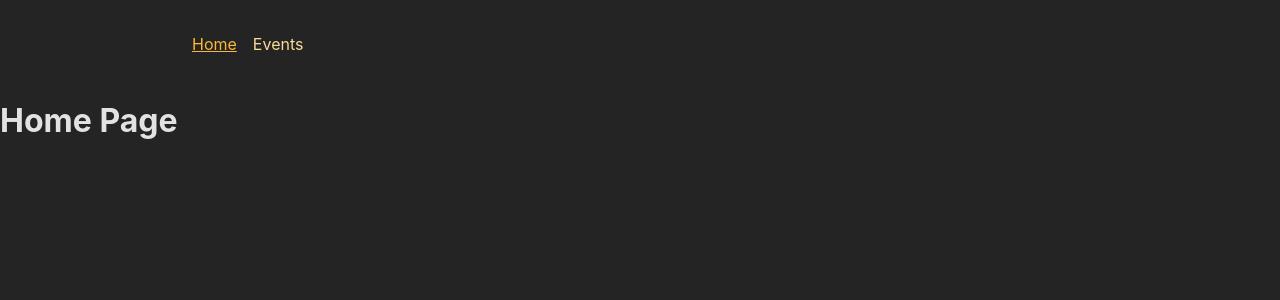
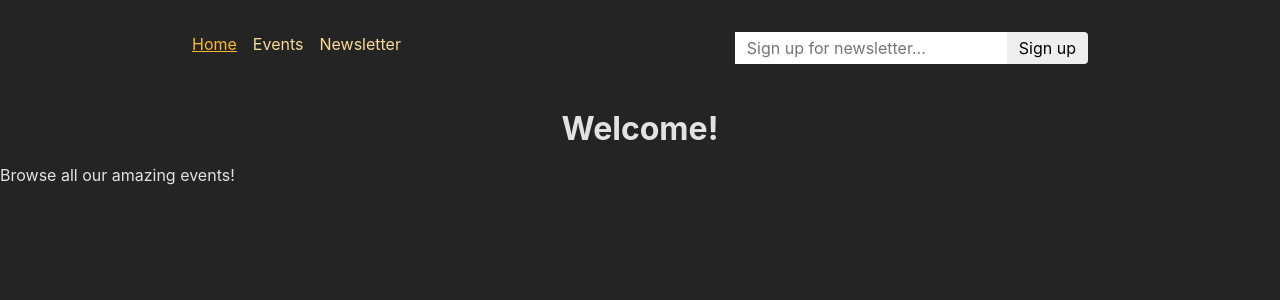
Before and after one commit to karapy/react-customHook-fetch, a React (Create React App) app: page / in a window 1280 px wide. Shown: the top 300 px of the page. Built offline with nearby package versions, Linux system fonts and the light colour scheme.

Commit message:
section 20 finish

```diff
--- a/src/App.js
+++ b/src/App.js
@@ -2,14 +2,16 @@ import { createBrowserRouter, RouterProvider } from "react-router-dom";
 import HomePage from "./pages/HomePage";
 import EventsPage, { getEventData } from "./pages/EventsPage";
 import EventDetailPage, {
-  loader as eventDetailLoader,
+  loader as eventDetailLoader, action as deleteEventAction
 } from "./pages/EventDetailPage";
-import NewEventPage, { action as newEventAction } from "./pages/NewEventPage";
+import NewEventPage from "./pages/NewEventPage";
 import EditEventPage from "./pages/EditEventPage";
 import Root from "./pages/Root";
 import EventsRootLayout from "./pages/EventsRootLayout";
 import Error from "./pages/Error";
+import { action as patchEventAction } from './components/EventForm';
 import React from "react";
+import NewsletterPage, {action as newsLetterAction} from "./pages/Newsletter";
 
 const router = createBrowserRouter([
   {
@@ -38,16 +40,23 @@ const router = createBrowserRouter([
               {
                 index: true,
                 element: <EventDetailPage />,
+                action: deleteEventAction,
               },
               {
                 path: "edit",
                 element: <EditEventPage />,
+                action: patchEventAction, //manipulate it
               },
             ],
           },
-          { path: "new", element: <NewEventPage />, action: newEventAction },
+          { path: "new", element: <NewEventPage />, action: patchEventAction },//new event action
         ],
       },
+      {
+        path: 'newsletter',
+        element: <NewsletterPage/>,
+        action: newsLetterAction
+      }
     ],
   },
 ]);
--- a/src/components/EventForm.js
+++ b/src/components/EventForm.js
@@ -1,22 +1,30 @@
-import { useNavigate, Form } from "react-router-dom";
+import { useNavigate, Form, useNavigation, useActionData, json, redirect } from "react-router-dom";
 
 import classes from "./EventForm.module.css";
 
 function EventForm({ method, event }) {
   const navigate = useNavigate();
+  const data = useActionData();
+  console.log(data)
+  const navigation = useNavigation();
+  console.log(navigation.state)
+  const isLoading  = navigate.state === 'loading';
+  const isSubmiting = navigation.state === 'submitting';
+
   function cancelHandler() {
     navigate("..");
   }
 
   return (
-    <Form method='post' className={classes.form}>
+    <Form method={method} className={classes.form}>
+    {data && data.errors && <ul>{Object.values(data.errors).map(err => <li key={err}>{err}</li>)}</ul>}
       <p>
         <label htmlFor="title">Title</label>
         <input
           id="title"
           type="text"
           name="title"
-          required
+          // required
           defaultValue={event ? event.title : ""}
         />
       </p>
@@ -26,7 +34,7 @@ function EventForm({ method, event }) {
           id="image"
           type="url"
           name="image"
-          required
+          // required
           defaultValue={event ? event.image : ""}
         />
       </p>
@@ -36,7 +44,7 @@ function EventForm({ method, event }) {
           id="date"
           type="date"
           name="date"
-          required
+          // required
           defaultValue={event ? event.date : ""}
         />
       </p>
@@ -46,7 +54,7 @@ function EventForm({ method, event }) {
           id="description"
           name="description"
           rows="5"
-          required
+          // required
           defaultValue={event ? event.description : ""}
         />
       </p>
@@ -54,10 +62,43 @@ function EventForm({ method, event }) {
         <button type="button" onClick={cancelHandler}>
           Cancel
         </button>
-        <button>Save</button>
+        <button disabled={isSubmiting}>{isSubmiting && !isLoading ? 'Submitting ...' : 'Save'}</button>
       </div>
     </Form>
   );
 }
 
 export default EventForm;
+
+export const action = async ({request, params}) => {
+  const data = await request.formData();
+  const method = request.method;
+  const eventData = {
+    title: data.get('title'),
+    image: data.get('image'),
+    date: data.get('date'),
+    description: data.get('description'),
+  }
+  let url = 'http://localhost:8080/events'
+  if (method === 'PATCH') {
+    const id = params.id;
+    url = 'http://localhost:8080/events/' + id
+  }
+
+  const response = await fetch(url, {
+    method: method,
+    headers: {
+      'Content-Type': 'application/json'
+    },
+    body: JSON.stringify(eventData)
+  });
+
+  if (response.status === 422) {
+    return response
+  }
+  if (!response.ok) {
+    throw json({'message': 'counld not save message'}, {status: 500})
+  }
+  return redirect('/events')
+
+}
--- a/src/components/EventItem.js
+++ b/src/components/EventItem.js
@@ -1,10 +1,17 @@
-import { Link } from 'react-router-dom';
+import { Link, useSubmit } from 'react-router-dom';
 import classes from './EventItem.module.css';
 
 
 function EventItem({ event }) {
+  const submit = useSubmit()
   function startDeleteHandler() {
     // ...
+    const proceed = window.confirm("are you sure you want to delete?");
+
+    if (proceed) {
+      //
+      submit(null, {method: 'delete'})
+    }
   }
 
   return (
--- a/src/components/MainNavigation.js
+++ b/src/components/MainNavigation.js
@@ -1,5 +1,7 @@
 import { NavLink } from 'react-router-dom';
+
 import classes from './MainNavigation.module.css';
+import NewsletterSignup from './NewsletterSignup';
 
 function MainNavigation() {
   return (
@@ -7,13 +9,39 @@ function MainNavigation() {
       <nav>
         <ul className={classes.list}>
           <li>
-            <NavLink to="/" className={({isActive})=> isActive ? classes.active : undefined} end>Home</NavLink>
+            <NavLink
+              to="/"
+              className={({ isActive }) =>
+                isActive ? classes.active : undefined
+              }
+              end
+            >
+              Home
+            </NavLink>
           </li>
           <li>
-          <NavLink to="/events" className={({isActive})=> isActive ? classes.active : undefined}>Events</NavLink>
+            <NavLink
+              to="/events"
+              className={({ isActive }) =>
+                isActive ? classes.active : undefined
+              }
+            >
+              Events
+            </NavLink>
+          </li>
+          <li>
+            <NavLink
+              to="/newsletter"
+              className={({ isActive }) =>
+                isActive ? classes.active : undefined
+              }
+            >
+              Newsletter
+            </NavLink>
           </li>
         </ul>
       </nav>
+      <NewsletterSignup />
     </header>
   );
 }
--- /dev/null
+++ b/src/components/NewsletterSignup.js
@@ -0,0 +1,18 @@
+import { useFetcher } from 'react-router-dom';
+import classes from './NewsletterSignup.module.css';
+
+function NewsletterSignup() {
+    const fetcher = useFetcher()
+  return (
+    <fetcher.Form method="post" action="/newsletter" className={classes.newsletter}>
+      <input
+        type="email"
+        placeholder="Sign up for newsletter..."
+        aria-label="Sign up for newsletter"
+      />
+      <button>Sign up</button>
+    </fetcher.Form>
+  );
+}
+
+export default NewsletterSignup;
--- /dev/null
+++ b/src/components/NewsletterSignup.module.css
@@ -0,0 +1,18 @@
+.newsletter input,
+.newsletter button {
+  font: inherit;
+  padding: 0.25rem 0.75rem;
+  border-radius: 0;
+  border: none;
+}
+
+.newsletter button {
+  border-top-right-radius: 4px;
+  border-bottom-right-radius: 4px;
+  cursor: pointer;
+}
+
+.newsletter button:hover {
+  background-color: var(--color-primary-300);
+  color: var(--color-gray-800);
+}
--- a/src/pages/EditEventPage.js
+++ b/src/pages/EditEventPage.js
@@ -9,7 +9,7 @@ function EditEventPage() {
 
 
   return (
-    <EventForm event={event}/>
+    <EventForm event={event} method="patch"/>
   )
 }
 
--- a/src/pages/EventDetailPage.js
+++ b/src/pages/EventDetailPage.js
@@ -1,5 +1,5 @@
 
-import { useRouteLoaderData, json } from "react-router-dom";
+import { useRouteLoaderData, json, redirect } from "react-router-dom";
 import EventItem from '../components/EventItem'
 
 function EventDetailPage() {
@@ -9,7 +9,6 @@ function EventDetailPage() {
   return (
     <>
       <EventItem event={data.event}/>
-
     </>
   );
 }
@@ -28,3 +27,15 @@ export const loader = async ({request, params}) => {
 
   return response
 }
+
+
+export const action = async ({params, request}) => {
+  // here
+  const response = await fetch("http://localhost:8080/events/" + params.id, {
+    method: request.method,
+  });
+  if (!response.ok) {
+    throw json({message: 'could not delete event.'}, {status: 500})
+  }
+  return redirect('/events')
+}
--- a/src/pages/HomePage.js
+++ b/src/pages/HomePage.js
@@ -1,9 +1,11 @@
 import React from 'react'
+import PageContent from './PageContent'
 
 function HomePage() {
   return (
     <div>
-        <h1>Home Page</h1>
+    <PageContent title="Welcome!"></PageContent>
+        <p>Browse all our amazing events!</p>
     </div>
   )
 }
--- a/src/pages/NewEventPage.js
+++ b/src/pages/NewEventPage.js
@@ -1,37 +1,10 @@
 import React from 'react'
 import Eventform from '../components/EventForm'
-import { json, redirect } from 'react-router-dom'
 
 function NewEventPage() {
   return (
-    <div><Eventform/></div>
+    <div><Eventform method="post"/></div>
   )
 }
 
 export default NewEventPage
-
-
-export const action = async ({request, params}) => {
-  const data = await request.formData();
-  const eventData = {
-    title: data.get('title'),
-    image: data.get('image'),
-    date: data.get('date'),
-    description: data.get('description'),
-  }
-  console.log(eventData)
-
-  const response = await fetch('http://localhost:8080/events', {
-    method: 'POST',
-    headers: {
-      'Content-Type': 'application/json'
-    },
-    body: JSON.stringify(eventData)
-  });
-  console.log(response.ok)
-  if (!response.ok) {
-    throw json({'message': 'counld not save message'}, {status: 500})
-  }
-  return redirect('/events')
-
-}
--- /dev/null
+++ b/src/pages/Newsletter.js
@@ -0,0 +1,21 @@
+import NewsletterSignup from '../components/NewsletterSignup';
+import PageContent from './PageContent';
+
+function NewsletterPage() {
+  return (
+    <PageContent title="Join our awesome newsletter!">
+      <NewsletterSignup />
+    </PageContent>
+  );
+}
+
+export default NewsletterPage;
+
+export async function action({ request }) {
+  const data = await request.formData();
+  const email = data.get('email');
+
+  // send to backend newsletter server ...
+  console.log(email);
+  return { message: 'Signup successful!' };
+}
```
